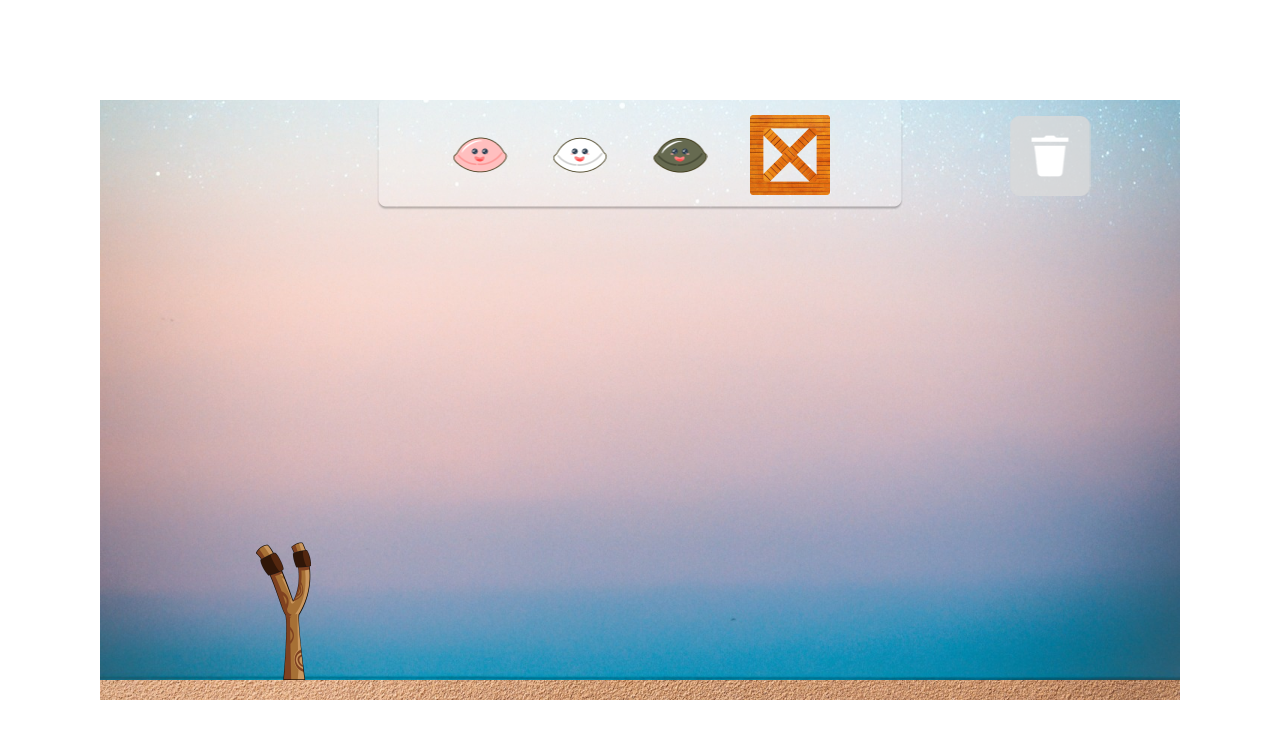
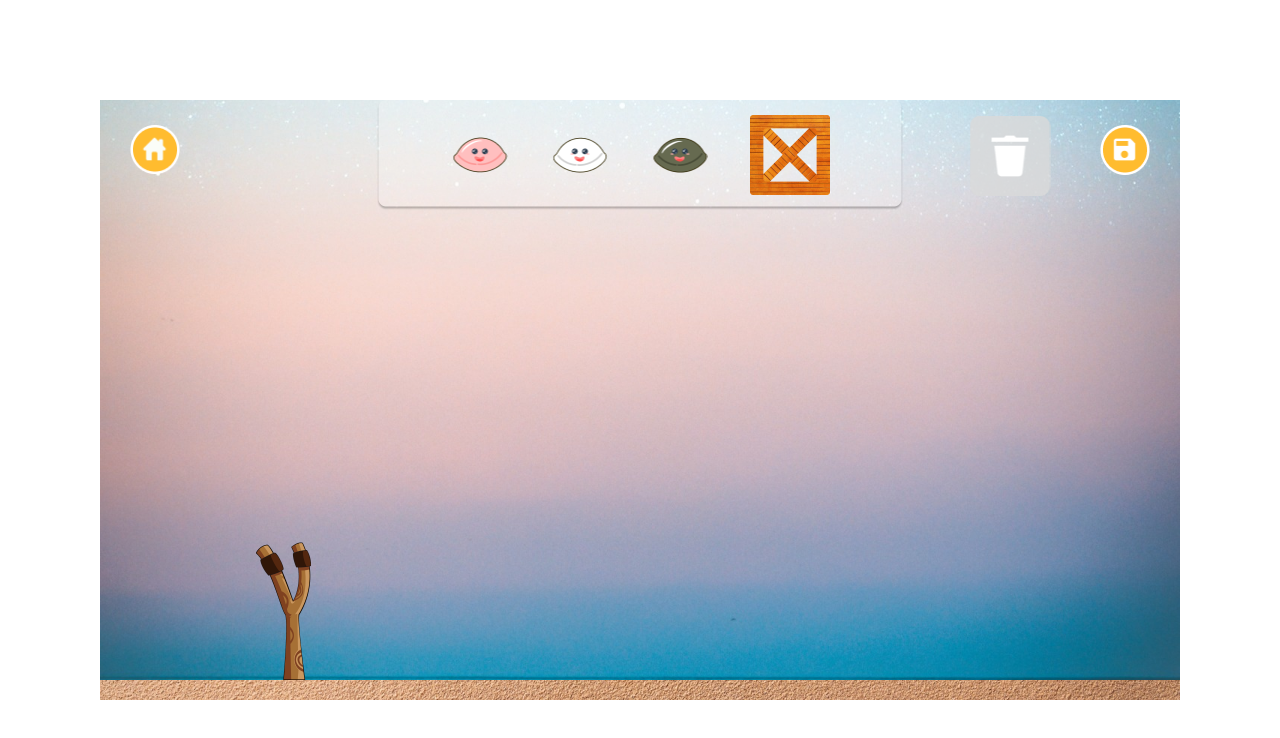
Before and after one commit to 0917ba/songpyeon-archer, a Next.js app: page /create in a window 1280 px wide. Shown: the top 738 px of the page. Built offline with nearby package versions, Linux system fonts and the light colour scheme; a web font is replaced by a local one.

Commit message:
맵에디터 기능 추가
미리보기 기능 뺌

```diff
--- a/src/app/create/page.tsx
+++ b/src/app/create/page.tsx
@@ -12,6 +12,7 @@ import {
   Constraint,
   Vector,
   Engine,
+  Composite,
 } from 'matter-js';
 import {
   BAND_STROKE,
@@ -37,9 +38,53 @@ import PauseButton from '@/components/PauseButton';
 import StartButton from '@/components/StartButton';
 import RestartButton from '@/components/RestartButton';
 import Stage, { BlockInfo, TargetInfo } from '@/objects/Stage';
+import SaveButton from '@/components/SaveButton';
+
+interface Position {
+  x: number;
+  y: number;
+  color?: 'pink' | 'green' | 'white';
+}
 
 export default function Page() {
   const canvasRef = useRef<HTMLCanvasElement>(null);
+
+  const [stage, setStage] = useState<Stage>(new Stage('', '', '', [], []));
+
+  const saveStage = () => {
+    const newStage = new Stage(
+      stage.name,
+      stage.password,
+      stage.author,
+      [],
+      []
+    );
+    Composite.allBodies(engine.world).forEach((body) => {
+      const marker = body.label.substring(0, 6);
+      if (marker !== 'create') return;
+
+      const position: Position = {
+        x: body.position.x,
+        y: body.position.y,
+      };
+      switch (body.label) {
+        case 'create_block':
+          newStage.blocks.push(position as BlockInfo);
+          break;
+
+        case 'create_pink':
+        case 'create_green':
+        case 'create_white':
+          position.color = body.label.substring(7) as
+            | 'pink'
+            | 'green'
+            | 'white';
+          newStage.targets.push(position as TargetInfo);
+          break;
+      }
+    });
+    setStage(newStage);
+  };
 
   useEffect(() => {
     let runner: Runner;
@@ -76,13 +121,10 @@ export default function Page() {
       World.add(engine.world, floor);
 
       // 쓰레기통 추가
-      const bin = Bodies.rectangle(950, 56, 80, 80, {
+      const bin = Bodies.rectangle(910, 56, 80, 80, {
         isStatic: true,
         isSensor: true,
         label: 'bin',
-        // collisionFilter: {
-        //   group: -2,
-        // },
         render: {
           sprite: {
             texture: '/images/trash.png',
@@ -96,8 +138,7 @@ export default function Page() {
       const makeBlock = () => {
         const block = Block(690, 55);
         block.isStatic = true;
-        block.collisionFilter.group = -2;
-        block.label = 'create_block';
+        block.label = 'origin_block';
         return block;
       };
 
@@ -120,8 +161,7 @@ export default function Page() {
         }
 
         target.isStatic = true;
-        target.collisionFilter.group = -2;
-        target.label = `create_${color}`;
+        target.label = `origin_${color}`;
         return target;
       };
 
@@ -134,26 +174,44 @@ export default function Page() {
 
       Events.on(mouseConstraint, 'startdrag', (event) => {
         const clickedObject: Body = event.body;
-        if (clickedObject?.label.substring(0, 6) === 'create') {
+        const marker = clickedObject?.label.substring(0, 6);
+
+        if (marker === 'create' || marker === 'origin') {
           clickedObject.isStatic = false;
 
           setTimeout(() => {
             switch (clickedObject.label) {
-              case 'create_block':
+              case 'origin_block':
                 block = makeBlock();
                 World.add(engine.world, block);
+                clickedObject.label = clickedObject.label.replace(
+                  'origin',
+                  'create'
+                );
                 break;
-              case 'create_pink':
+              case 'origin_pink':
                 targetPink = makeTarget('pink');
                 World.add(engine.world, targetPink);
+                clickedObject.label = clickedObject.label.replace(
+                  'origin',
+                  'create'
+                );
                 break;
-              case 'create_green':
+              case 'origin_green':
                 targetGreen = makeTarget('green');
                 World.add(engine.world, targetGreen);
+                clickedObject.label = clickedObject.label.replace(
+                  'origin',
+                  'create'
+                );
                 break;
-              case 'create_white':
+              case 'origin_white':
                 targetWhite = makeTarget('white');
                 World.add(engine.world, targetWhite);
+                clickedObject.label = clickedObject.label.replace(
+                  'origin',
+                  'create'
+                );
                 break;
               default:
                 break;
@@ -164,7 +222,8 @@ export default function Page() {
 
       Events.on(mouseConstraint, 'enddrag', (event) => {
         const clickedObject: Body = event.body;
-        if (clickedObject?.label.substring(0, 6) === 'create') {
+        const marker = clickedObject?.label.substring(0, 6);
+        if (marker === 'create' || marker === 'origin') {
           event.body.isStatic = true;
         }
       });
@@ -172,15 +231,16 @@ export default function Page() {
       Events.on(engine, 'collisionStart', (event) => {
         event.pairs.some((pair) => {
           const { bodyA, bodyB } = pair;
+          const markerA = bodyA?.label.substring(0, 6);
+          const markerB = bodyB?.label.substring(0, 6);
           // 쓰레기통에 들어갔는지 확인
           const isTargetTrashed =
-            (bodyA?.label.substring(0, 6) === 'create' &&
-              bodyB.label === 'bin') ||
-            (bodyA.label === 'bin' && bodyB.label.substring(0, 6) === 'create');
+            (markerA === 'create' && markerB === 'bin') ||
+            (markerA === 'bin' && markerB === 'create');
 
           if (isTargetTrashed) {
             setTimeout(() => {
-              if (bodyA.label.substring(0, 6) === 'create') {
+              if (markerA === 'create') {
                 World.remove(engine.world, bodyA);
               } else {
                 World.remove(engine.world, bodyB);
@@ -193,8 +253,6 @@ export default function Page() {
       Render.run(render);
     };
 
-    init();
-
     const cleanup = () => {
       World.clear(engine.world, false);
       Engine.clear(engine);
@@ -204,11 +262,23 @@ export default function Page() {
       Render?.stop(render);
     };
 
+    init();
+
     return () => cleanup();
   }, []);
 
+  useEffect(() => {
+    console.log(stage);
+  }, [stage]);
+
   return (
     <div className="relative h-[600px] w-[1080px]">
+      <div className="absolute top-[25px] left-[30px] flex gap-[12px]">
+        <HomeButton />
+      </div>
+      <div className="absolute top-[25px] right-[30px]">
+        <SaveButton onClick={saveStage} />
+      </div>
       <canvas ref={canvasRef} />
     </div>
   );
--- /dev/null
+++ b/src/components/SaveButton.tsx
@@ -0,0 +1,17 @@
+'use client';
+
+import Image from 'next/image';
+
+export default function SaveButton({ onClick }: { onClick: () => void }) {
+  return (
+    <button onClick={onClick} className=" w-[50px] h-[50px] rounded-[25px]">
+      <Image
+        src="/images/save.png"
+        alt="save"
+        width={50}
+        height={50}
+        quality={100}
+      />
+    </button>
+  );
+}
```
